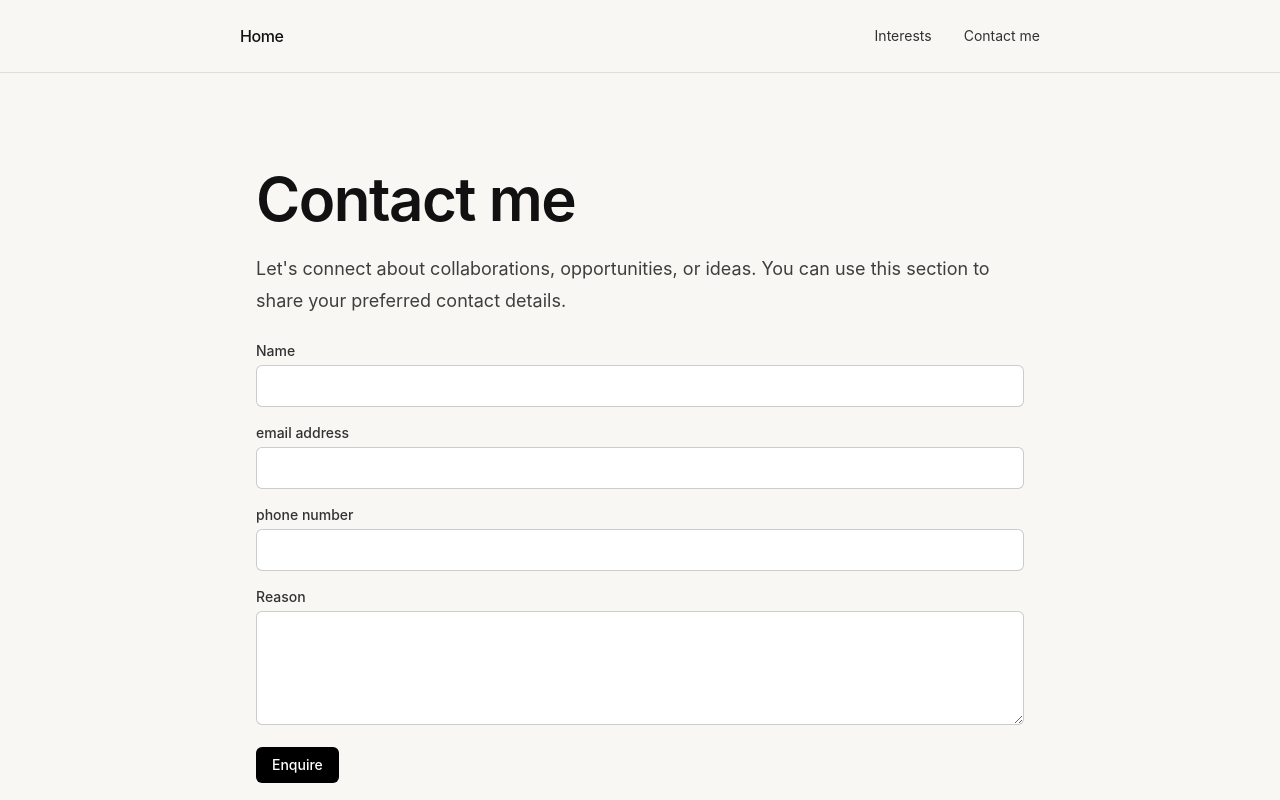
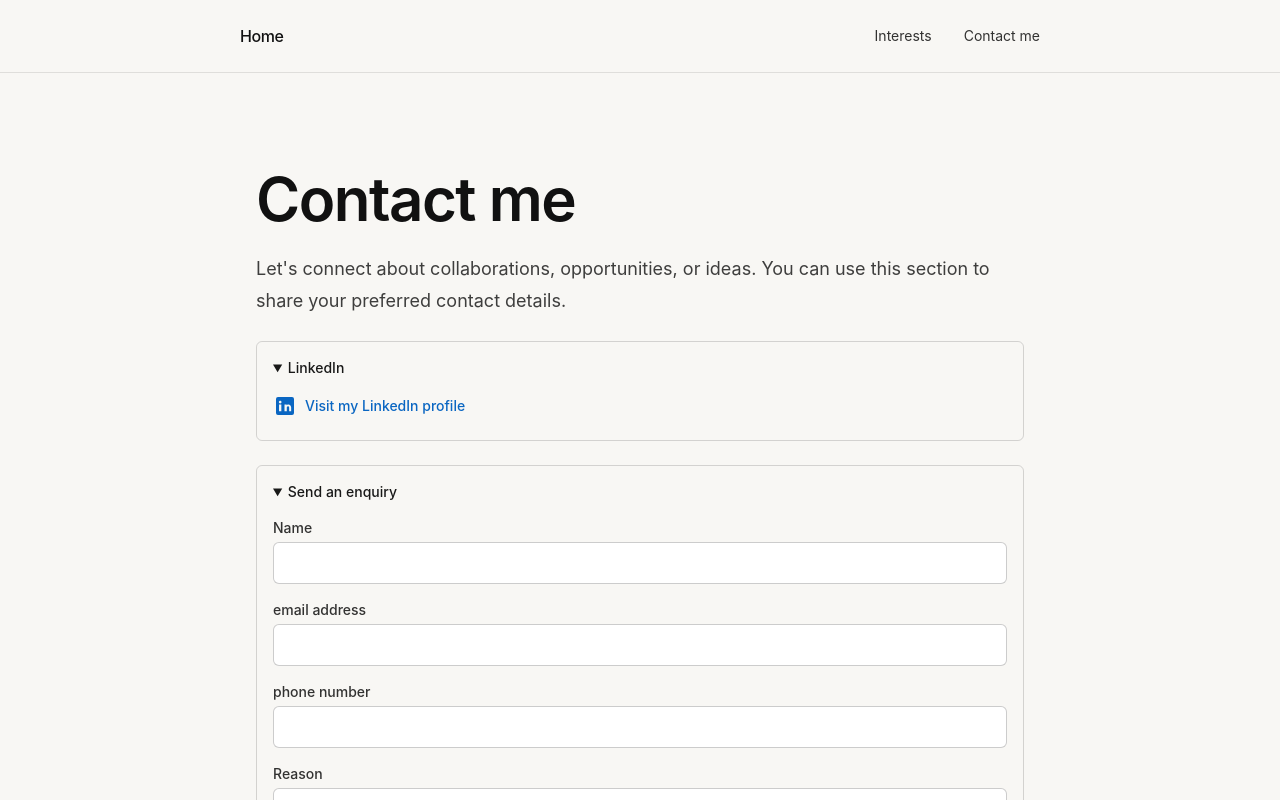
Before and after one commit to Amal-Makwana/amalmakwana, a Next.js app in the folder my-site/: page /about in a window 1280 px wide. Shown: the top 800 px of the page. Built offline with nearby package versions, Linux system fonts and the light colour scheme.

Commit message:
Update contact page with collapsible LinkedIn and form sections

```diff
--- a/my-site/app/about/page.jsx
+++ b/my-site/app/about/page.jsx
@@ -1,6 +1,17 @@
 "use client";
 
 import { useState } from "react";
+
+function LinkedInIcon(props) {
+  return (
+    <svg viewBox="0 0 24 24" aria-hidden="true" focusable="false" {...props}>
+      <path
+        fill="currentColor"
+        d="M19 3A2 2 0 0 1 21 5V19A2 2 0 0 1 19 21H5A2 2 0 0 1 3 19V5A2 2 0 0 1 5 3H19ZM8.34 17.33V10.41H6.04V17.33H8.34ZM7.19 9.46C7.93 9.46 8.54 8.85 8.54 8.11C8.54 7.37 7.93 6.76 7.19 6.76C6.45 6.76 5.84 7.37 5.84 8.11C5.84 8.85 6.45 9.46 7.19 9.46ZM18.16 17.33V13.58C18.16 11.74 17.17 10.41 15.39 10.41C14.53 10.41 13.95 10.88 13.71 11.33H13.69V10.57H11.49V17.33H13.79V13.98C13.79 13.09 13.96 12.23 15.06 12.23C16.15 12.23 16.16 13.25 16.16 14.04V17.33H18.16Z"
+      />
+    </svg>
+  );
+}
 
 export default function AboutPage() {
   const [formData, setFormData] = useState({
@@ -37,7 +48,24 @@ export default function AboutPage() {
           to share your preferred contact details.
         </p>
 
-        <form className="space-y-4" onSubmit={handleEnquire}>
+        <details className="rounded-md border border-black/15 p-4" open>
+          <summary className="cursor-pointer text-sm font-medium text-black/90">LinkedIn</summary>
+          <div className="mt-4">
+            <a
+              href="https://www.linkedin.com/in/amalmakwana/"
+              target="_blank"
+              rel="noreferrer"
+              className="inline-flex items-center gap-2 text-sm font-medium text-[#0A66C2] hover:opacity-85"
+            >
+              <LinkedInIcon className="h-6 w-6" />
+              <span>Visit my LinkedIn profile</span>
+            </a>
+          </div>
+        </details>
+
+        <details className="rounded-md border border-black/15 p-4" open>
+          <summary className="cursor-pointer text-sm font-medium text-black/90">Send an enquiry</summary>
+          <form className="mt-4 space-y-4" onSubmit={handleEnquire}>
             <div className="space-y-1">
               <label htmlFor="name" className="block text-sm font-medium text-black/80">
                 Name
@@ -105,6 +133,7 @@ export default function AboutPage() {
               Enquire
             </button>
           </form>
+        </details>
 
         {submitted ? <p>Thanks for reaching out... I will be in touch shortly</p> : null}
       </section>
```
Also changed, not shown: 1 other file (tests, documents, lock files or other folders). Lines whose indentation alone changed are shown as unchanged.
